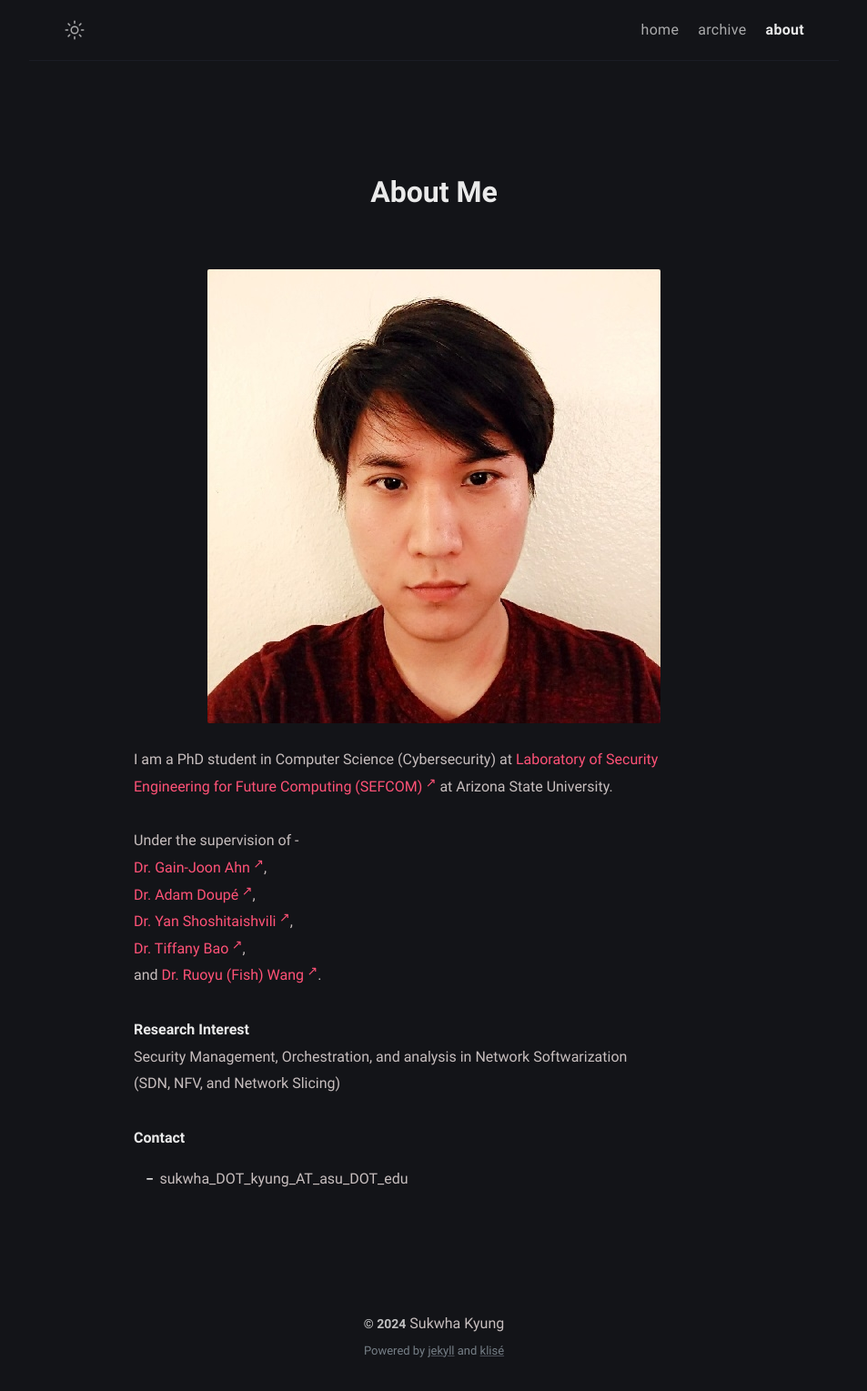
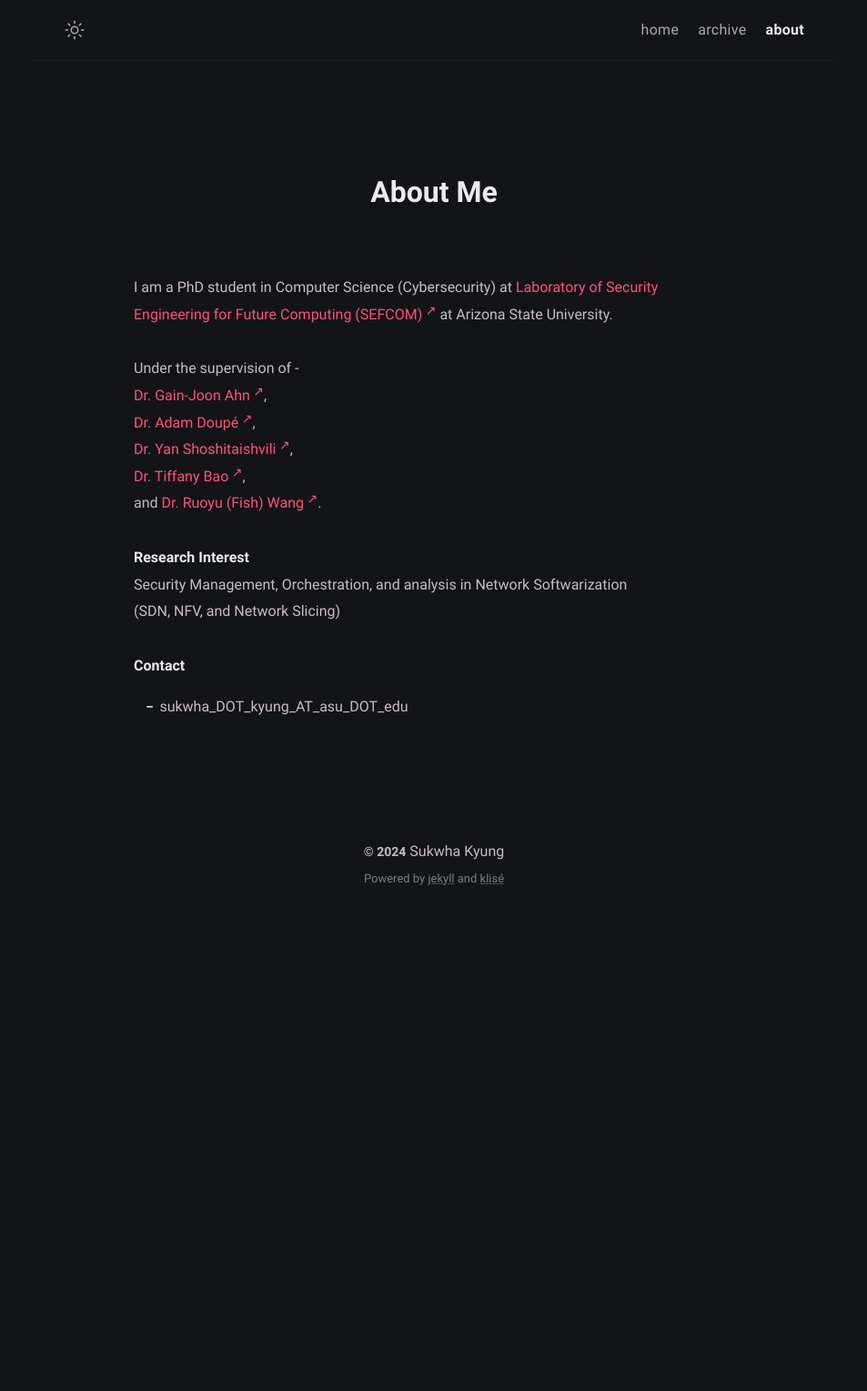
Before and after one commit to shishkebab/shishkebab.github.io, a Jekyll site: the page built from about.md, in a window 1280 px wide. Shown: the whole page at 91% size, without its empty margins (163-1116 px from the left). Built offline with Jekyll 4.4.1, drawn with Linux system fonts in a browser that asks for light colours; after the commit the page ends 1010 px from its top, so only the background shows below that.

Commit message:
deleted old picture

```diff
--- a/about.md
+++ b/about.md
@@ -5,10 +5,6 @@ layout: page
 excerpt: Hello world! I'm a PhD student in computer science. This website is about my projects and gibberish on computer things XD
 comments: false
 ---
-
-<figure>
-<img src="/assets/img/me.jpg" alt="me">
-</figure>
 
 I am a PhD student in Computer Science (Cybersecurity) at
 <a href="https://sefcom.asu.edu" target="_blank" rel="noopener">Laboratory of Security Engineering for Future Computing (SEFCOM)</a> at Arizona State University.
```
